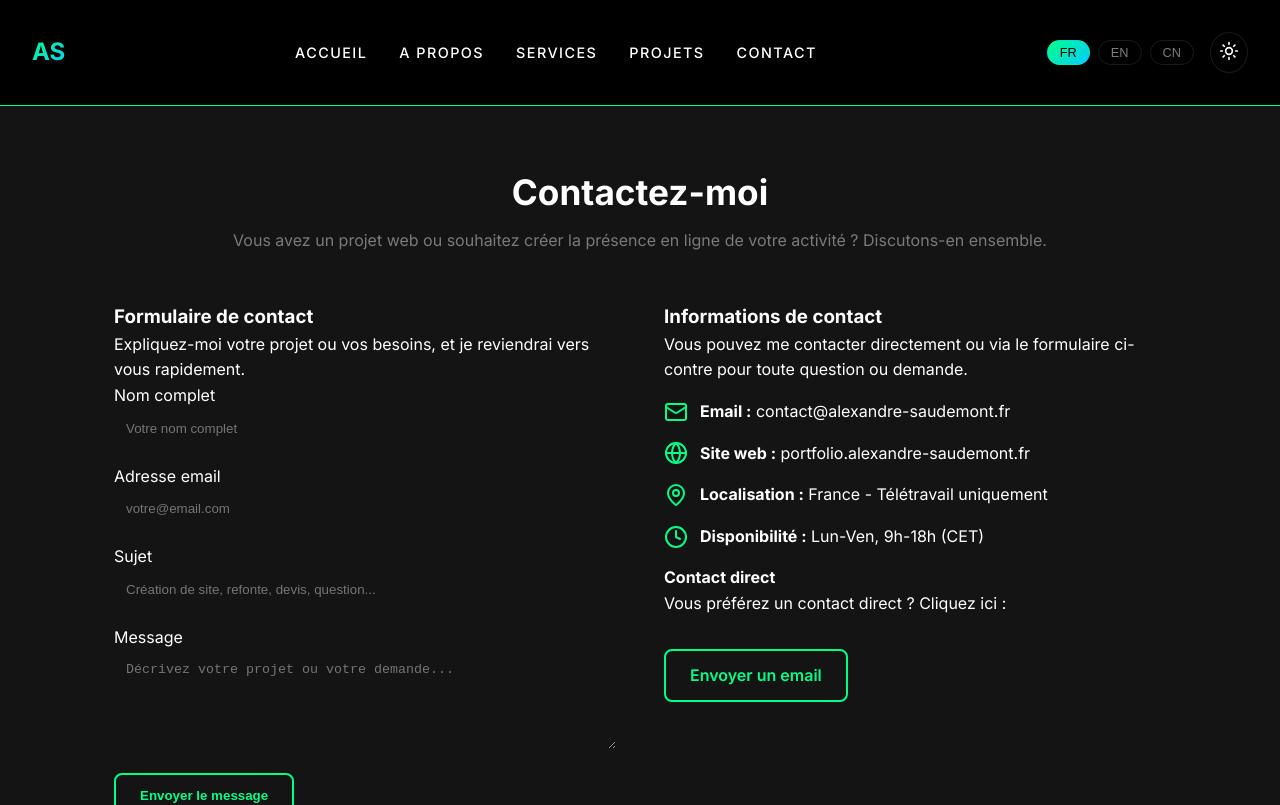
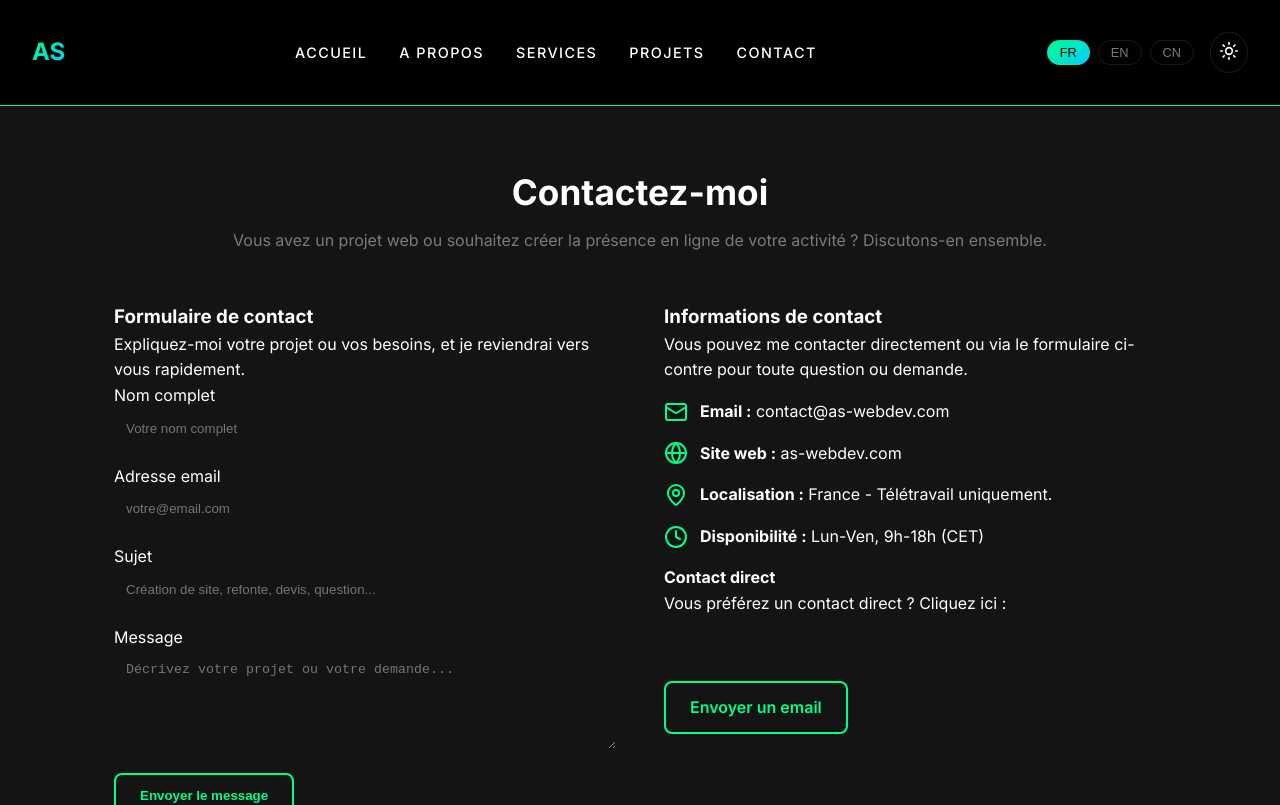
Before and after one commit to Alexandre-Saudemont/WebDev, a Next.js app: page /contact in a window 1280 px wide. Shown: the top 805 px of the page. Built offline with nearby package versions, Linux system fonts and the light colour scheme.

Commit message:
contact page

```diff
--- a/public/locales/fr/translation.json
+++ b/public/locales/fr/translation.json
@@ -168,7 +168,7 @@
 			},
 			"location": {
 				"title": "Localisation",
-				"value": "France - Télétravail uniquement"
+				"value": "France - Télétravail uniquement."
 			},
 			"availability": {
 				"title": "Disponibilité",
--- a/src/components/ContactPage/ContactPage.css
+++ b/src/components/ContactPage/ContactPage.css
@@ -104,6 +104,9 @@
 	flex-shrink: 0;
 }
 
+.contact-cta p {
+	padding-bottom: 2rem;
+}
 .cta-btn {
 	text-decoration: none;
 	color: var(--accent);
--- a/src/components/ContactPage/ContactPage.js
+++ b/src/components/ContactPage/ContactPage.js
@@ -104,13 +104,13 @@ const Contact = () => {
 							<li>
 								<Mail className='contact-icon' />
 								<span>
-									<strong>{t('contact.info.email.title')} :</strong> contact@alexandre-saudemont.fr
+									<strong>{t('contact.info.email.title')} :</strong> contact@as-webdev.com
 								</span>
 							</li>
 							<li>
 								<Globe className='contact-icon' />
 								<span>
-									<strong>{t('contact.info.website.title')} :</strong> portfolio.alexandre-saudemont.fr
+									<strong>{t('contact.info.website.title')} :</strong> as-webdev.com
 								</span>
 							</li>
 							<li>
```
Also changed, not shown: src/components/CustomCursor.js (line endings or trailing spaces), src/components/LoadingScreen.js (line endings or trailing spaces).
